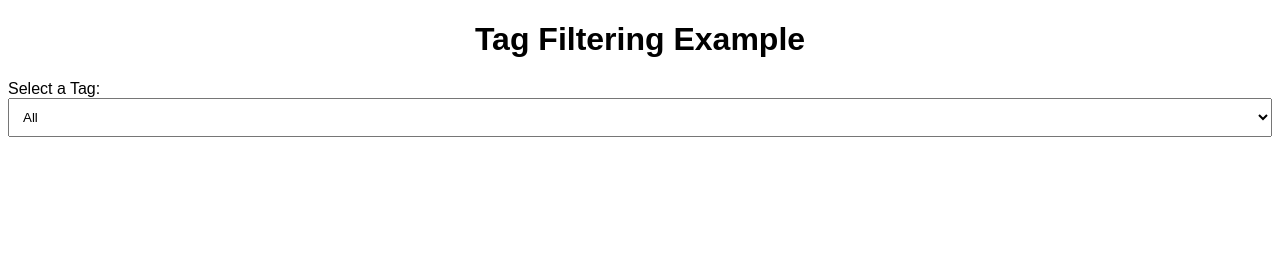
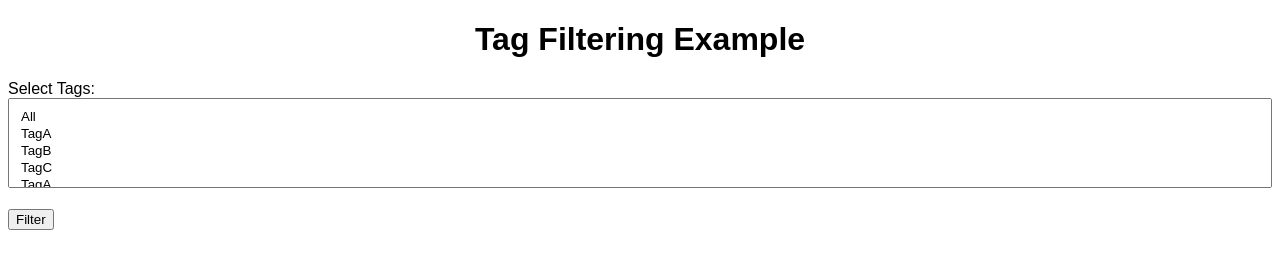
Before and after one commit to taylorbrook/simple_tag_search, a plain HTML site: page simple tag search/index.html in a window 1280 px wide. Drawn offline with Linux system fonts and the light colour scheme.

Commit message:
multiple tags

```diff
--- a/simple tag search/index.html
+++ b/simple tag search/index.html
@@ -7,14 +7,15 @@
 </head>
 <body>
     <h1>Tag Filtering Example</h1>
-    <label for="tagSelect">Select a Tag:</label>
-    <select id="tagSelect">
+    <label for="tagSelect">Select Tags:</label>
+    <select id="tagSelect" multiple>
         <option value="All">All</option>
         <option value="TagA">TagA</option>
         <option value="TagB">TagB</option>
         <option value="TagC">TagC</option>
         <!-- Add more options as needed -->
     </select>
+    <button id="filterButton">Filter</button>
     <div id="itemContainer">
         <!-- Display filtered items here -->
     </div>
--- a/simple tag search/script.js
+++ b/simple tag search/script.js
@@ -1,9 +1,17 @@
+const tagSelect = document.getElementById('tagSelect');
+const filterButton = document.getElementById('filterButton');
+
 // Load data from data.json
+let data = []; // Store the loaded data globally
+
 fetch('data.json')
     .then(response => response.json())
-    .then(data => {
-        // Populate tag options
-        const tagSelect = document.getElementById('tagSelect');
+    .then(jsonData => {
+        data = jsonData; // Store the loaded data
+        populateTagOptions();
+    });
+
+function populateTagOptions() {
     const tags = new Set();
 
     data.forEach(item => {
@@ -12,24 +20,26 @@ fetch('data.json')
         });
     });
 
+    const tagSelect = document.getElementById('tagSelect');
+
     tags.forEach(tag => {
         const option = document.createElement('option');
         option.text = tag;
+        option.value = tag;
         tagSelect.appendChild(option);
     });
+}
 
-        // Filter and display items based on tag selection
-        tagSelect.addEventListener('change', () => {
-            const selectedTag = tagSelect.value;
+filterButton.addEventListener('click', () => {
+    const selectedTags = Array.from(tagSelect.selectedOptions, option => option.value);
     const itemContainer = document.getElementById('itemContainer');
     itemContainer.innerHTML = '';
 
     data.forEach(item => {
-                if (item.tags.includes(selectedTag) || selectedTag === 'All') {
+        if (selectedTags.every(tag => item.tags.includes(tag)) || selectedTags.length === 0) {
             const itemDiv = document.createElement('div');
             itemDiv.textContent = item.name;
             itemContainer.appendChild(itemDiv);
         }
     });
 });
-    });
```
Lines whose indentation alone changed are shown as unchanged.
